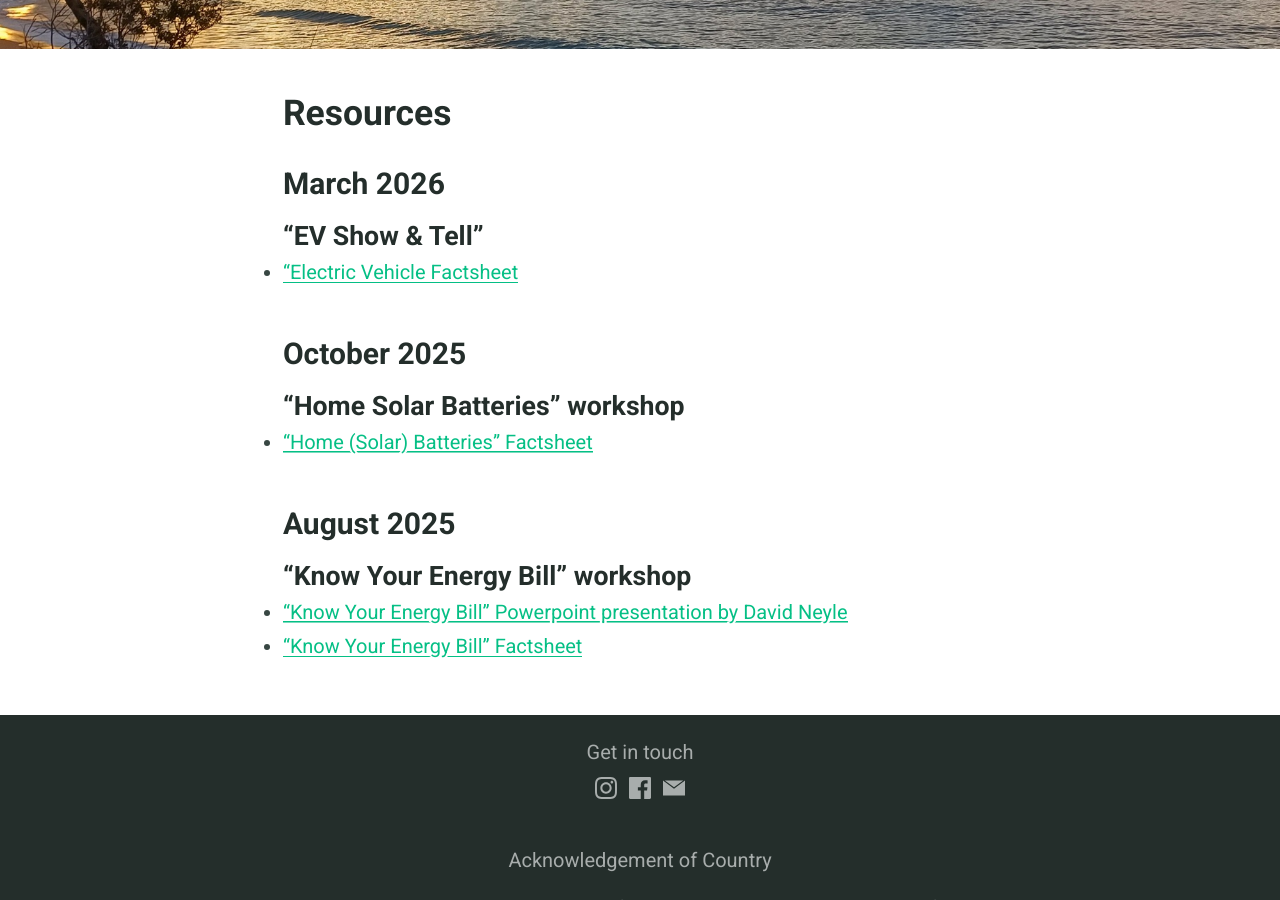
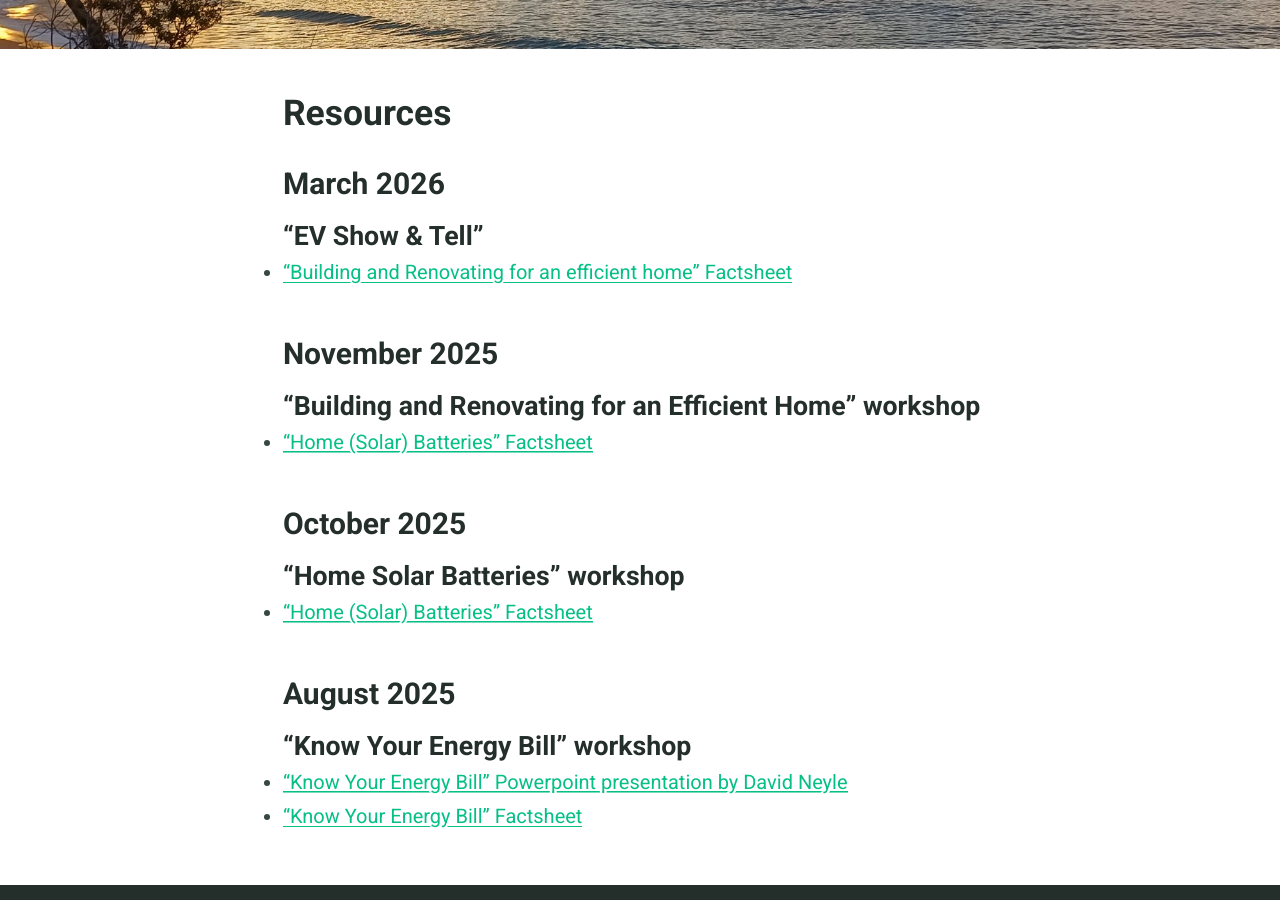
Before and after one commit to renewablebermagui/renewablebermagui.github.io, a Jekyll site: the page built from resources.md, in a window 1280 px wide and 900 px high, scrolled down 409 px. Built offline with Jekyll 4.4.1, drawn with Linux system fonts in a browser that asks for light colours; some web fonts are replaced.

Commit message:
added ws3 workshop and fixed a file name error for the ev workshop file

```diff
--- a/resources.md
+++ b/resources.md
@@ -10,7 +10,12 @@ feature_image: 'img/gulaga_2000_900.jpg'
 ### March 2026
 #### "EV Show & Tell"
 
-* <a href="/assets/workshops/2026-03-15_RB_EV_factsheet.pdf" download="2026-03-15_Renewable_Bermagui_EV_factsheet.pd.pdf">"Electric Vehicle Factsheet</a>
+* <a href="/assets/workshops/2025-11-28_RB_Home_renovation_factsheet.pdf" download="2025-11-28_Renewable_Bermagui_Home_Renovation_factsheet.pdf">"Building and Renovating for an efficient home" Factsheet</a>
+
+### November 2025
+#### "Building and Renovating for an Efficient Home" workshop
+
+* <a href="/assets/workshops/2025-11-28-RB_Home_Batteries_factsheet.pdf" download="2025-10-19-Renewable_Bermagui_Home_Batteries_factsheet.pdf">"Home (Solar) Batteries" Factsheet</a>
 
 ### October 2025
 #### "Home Solar Batteries" workshop
```
Also changed, not shown: 1 other file.
